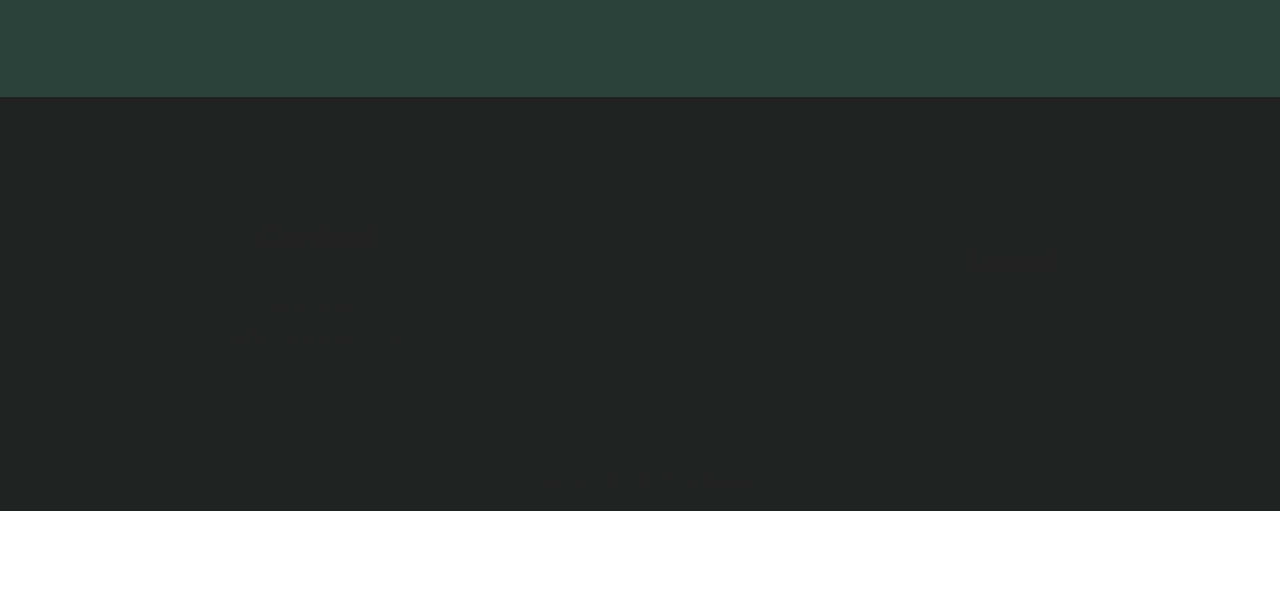
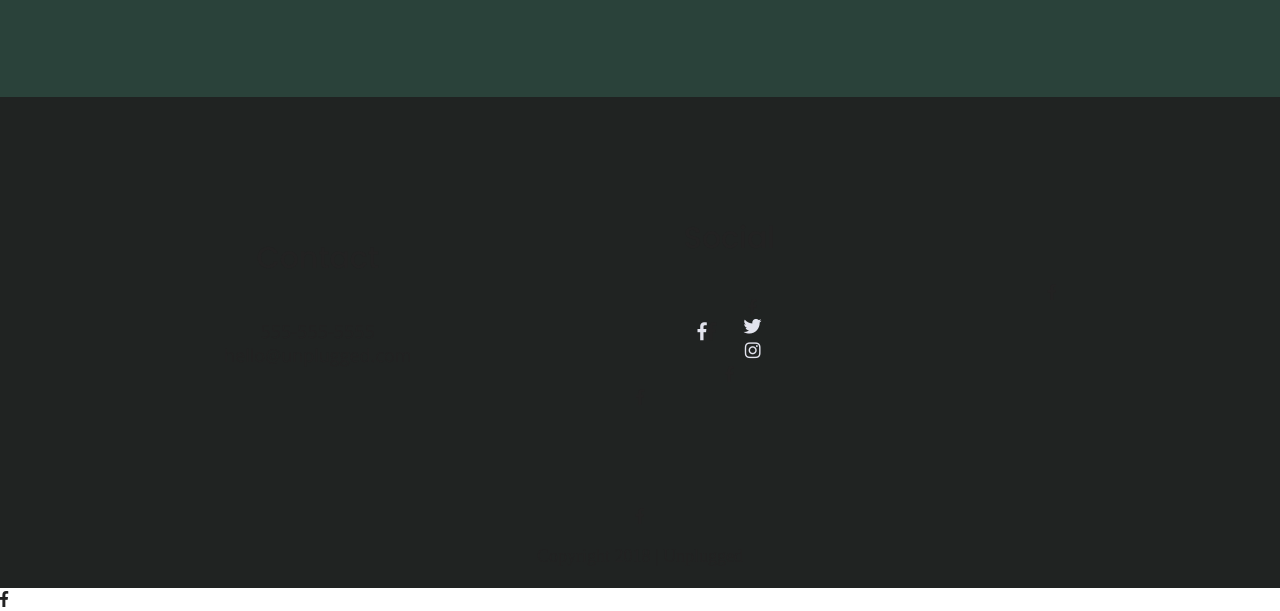
Before and after one commit to televisionbox/coding-responsive-websites, a website: page unplugged-retreat/index.html in a window 1280 px wide. Shown: the part 2769-3380 px from the top of the page. Before the commit the page ends 3280 px from the top, so only its background shows below. Drawn offline with nearby package versions, Linux system fonts and the light colour scheme.

Commit message:
Added icons

```diff
--- a/unplugged-retreat/index.html
+++ b/unplugged-retreat/index.html
@@ -154,13 +154,13 @@
           <h4>Social</h4>
           <div class="social-icons">
             <p>
-              <a href="https://www.facebook.com/" target="_blank"></a>
+              <a href="https://www.facebook.com/" target="_blank"><i class="fab fa-facebook-f"></a>
             </p>
             <p>
-              <a href="https://twitter.com" target="_blank"></a>
+              <a href="https://twitter.com" target="_blank"><i class="fab fa-twitter"></i></a>
             </p>
             <p>
-              <a href="https://www.instagram.com/" target="_blank"></a>
+              <a href="https://www.instagram.com/" target="_blank"><i class="fab fa-instagram"></i></a>
             </p>
           </div>
         </div>
```
Also changed, not shown: unplugged-retreat/about/index.html (+3 -3 lines), unplugged-retreat/faq/index.html (+3 -3 lines).
